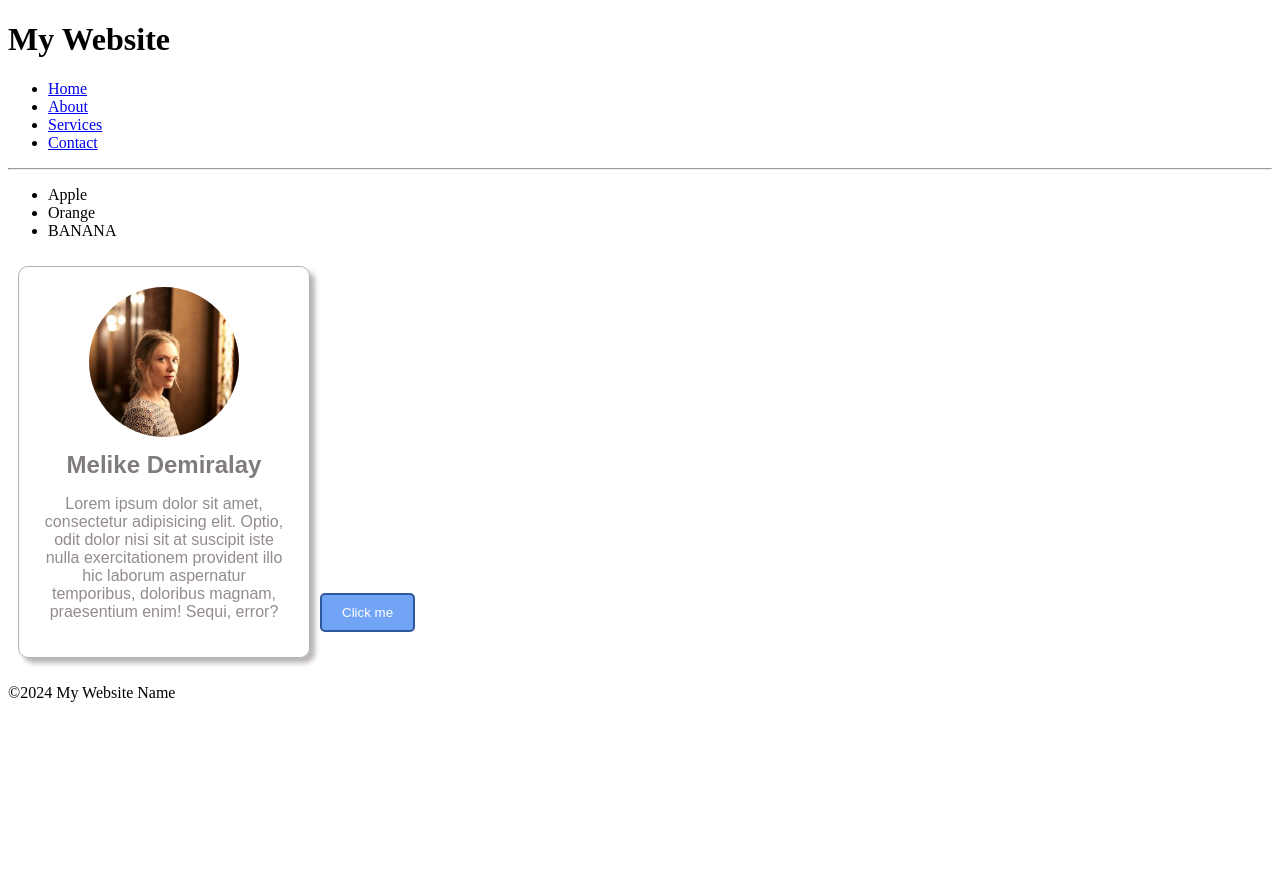
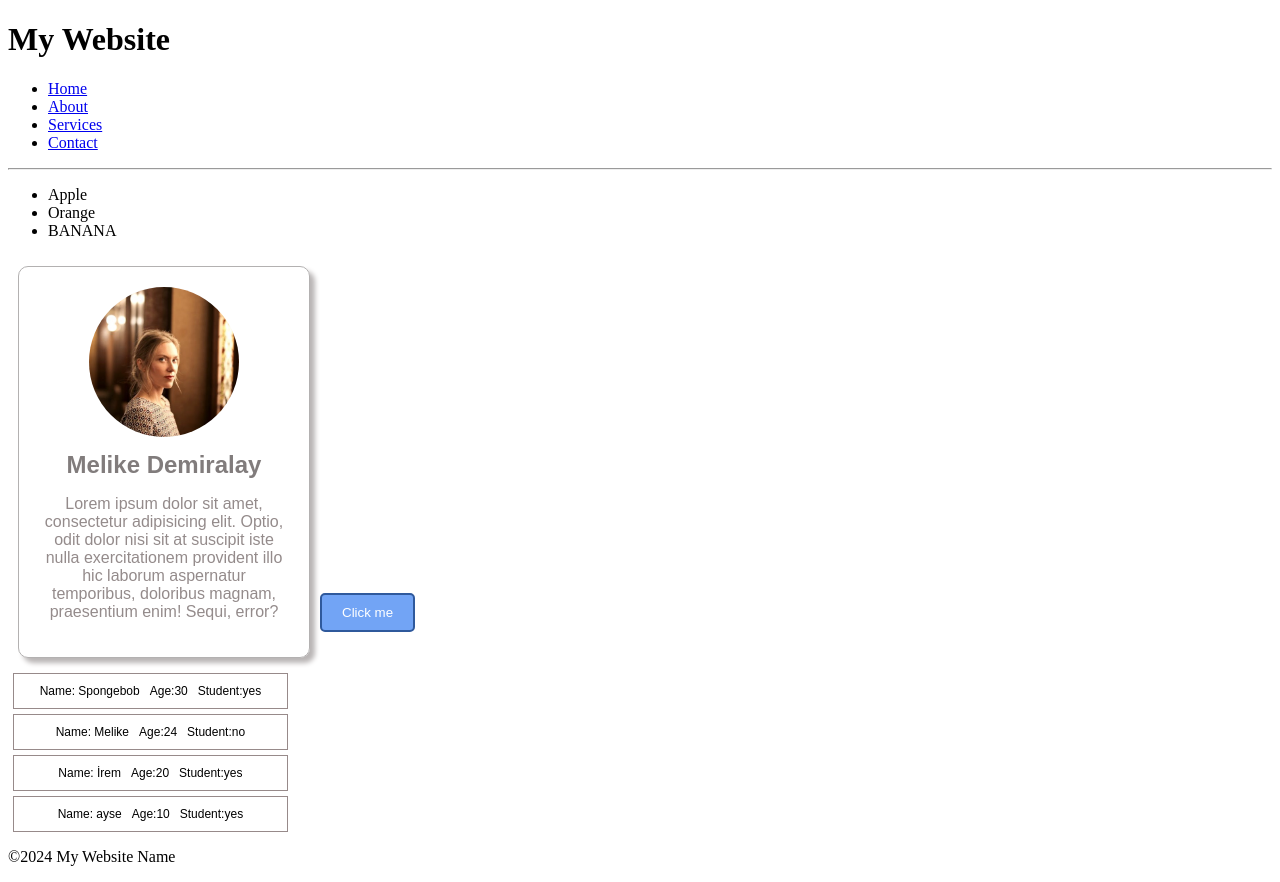
Before and after one commit to MelikeDemiralayy/react-works, a React (Vite) app: page / in a window 1280 px wide. Before the commit the page ends 800 px from the top, so only its background shows below. Built offline with nearby package versions, Linux system fonts and the light colour scheme.

Commit message:
worked with props and propTypes

```diff
--- a/package.json
+++ b/package.json
@@ -10,6 +10,7 @@
     "preview": "vite preview"
   },
   "dependencies": {
+    "prop-types": "^15.8.1",
     "react": "^18.3.1",
     "react-dom": "^18.3.1"
   },
--- a/src/App.jsx
+++ b/src/App.jsx
@@ -3,6 +3,7 @@ import Footer from "./Footer"
 import Header from "./Header"
 import Card from "./Card"
 import Button from "./Button/Button"
+import Student from "./Student"
 
 
 function App() {
@@ -14,6 +15,10 @@ function App() {
      <Food/>
      <Card/>
      <Button/>
+     <Student  name = "Spongebob" age={30} isStudent={true} />
+     <Student  name = "Melike" age={24} isStudent={false} />
+     <Student  name = "İrem" age={20} isStudent={true} />
+     <Student/>
      <Footer/>
 
     </>
--- /dev/null
+++ b/src/Student.jsx
@@ -0,0 +1,25 @@
+import React from 'react'
+import PropTypes from 'prop-types';
+
+const Student = (props) => {
+  return (
+    <div className='student'>
+      <p>Name: {props.name}</p>
+      <p>Age:{props.age} </p>
+      <p>Student:{props.isStudent ? "yes" : "no"} </p>
+
+
+    </div>
+  )
+}
+Student.propTypes={
+  name: PropTypes.string,
+  age: PropTypes.number,
+  isStudent: PropTypes.bool
+}
+Student.defaultProps ={
+  name: "ayse",
+  age: 10,
+  isStudent: true,
+}
+export default Student
--- a/src/index.css
+++ b/src/index.css
@@ -38,3 +38,26 @@ external css yazarken, modules ve inline css gibi yöntemler de var.
 modules: button için ayrı bir component klasörü oluşturup css ve jsx kısımlarını orda işleriz.
 inline: taiwind gibi kütüphaneler ile ya da direkt const styles{} şeklinde.
 */
+
+.student{
+  font-family: Arial, Helvetica, sans-serif;
+  font-size: 12px;
+  padding:10px;
+  margin:5px;
+  border: 1px solid rgb(151, 138, 138);
+  display: flex;
+  flex-direction:row;
+  justify-content: center;
+  text-align: center;
+  width: 20%;
+}
+.student p {
+  margin: 0 5px;
+}
+
+@media only screen and (max-width: 820px) {
+.student{
+  display: flex;
+  flex-direction: column;
+}
+}
```
Also changed, not shown: 1 other file (tests, documents, lock files or other folders).
